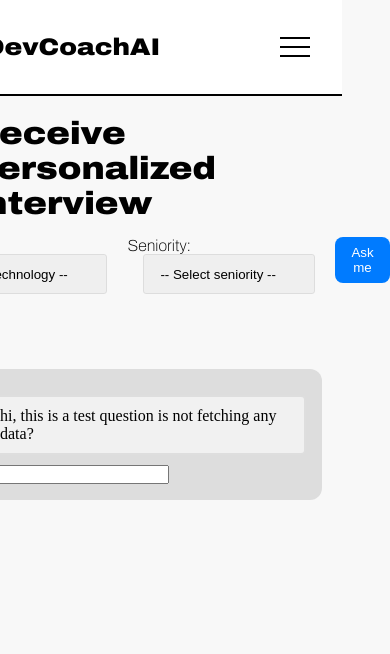
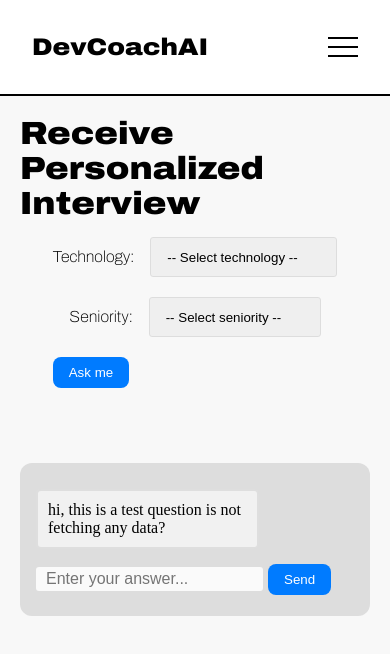
Before and after one commit to matifandy8/ai-app, a Next.js app: page /playground/interview in a window 390 px wide. Both pictures are taken after a click on the button "Ask me". Shown: the top 654 px of the page. Built offline with nearby package versions, Linux system fonts and the light colour scheme.

Commit message:
feat: send answer

```diff
--- a/src/app/playground/interview/page.tsx
+++ b/src/app/playground/interview/page.tsx
@@ -4,10 +4,21 @@
 import { ChangeEventHandler, useState } from 'react'
 import './styles/Interview.scss'
 
+type Answer = {
+    id: number
+    answer: string
+}
+
 export default function Interview() {
     const [technology, setTechnology] = useState('')
     const [seniority, setSeniority] = useState('')
     const [questions, setQuestions] = useState('')
+    const [answer, setAnswer] = useState('')
+    const [answers, setAnswers] = useState<Answer[]>([])
+
+    const addAnswer = (answer: string) => {
+        setAnswers([...answers, { id: answers.length + 1, answer }])
+    }
 
     const handleTechnologyChange: ChangeEventHandler<HTMLSelectElement> = e => {
         setTechnology(e.target.value)
@@ -16,14 +27,28 @@
     const handleSeniorityChange: ChangeEventHandler<HTMLSelectElement> = e => {
         setSeniority(e.target.value)
     }
+    const handleAnswerChange: ChangeEventHandler<HTMLInputElement> = e => {
+        setAnswer(e.target.value)
+    }
 
     const handleSubmit = async (e: React.SyntheticEvent) => {
         e.preventDefault()
+        // try {
+        //     const message = await fetchQuestionMessage(technology, seniority);
+        //     setCurrentQuestion(message);
+        //   } catch (error) {
+        //     console.error(error);
+        //     // Display error message to user
+        //   }
         // const message = await fetchQuestionMessage(technology, seniority);
         // setQuestions(message);
         setQuestions('hi, this is a test question is not fetching any data?')
     }
-
+    function handleClick() {
+        if (!answer) return
+        addAnswer(answer)
+        setAnswer('')
+    }
     return (
         <div className="interview">
             <h1 className="interview__title">Receive Personalized Interview</h1>
@@ -66,8 +91,26 @@
                     </p>
                 ) : (
                     <div className="interview__chat">
-                        <div className="interview__question">{questions}</div>
-                        <input type="text" />
+                        <div className="interview__question-msg">
+                            {questions}
+                        </div>
+                        {answers?.map(answer => (
+                            <div
+                                className="interview__answer-msg"
+                                key={answer.id}
+                            >
+                                {answer.answer}
+                            </div>
+                        ))}
+                        <div className="interview__answer">
+                            <input
+                                type="text"
+                                placeholder="Enter your answer..."
+                                value={answer}
+                                onChange={handleAnswerChange}
+                            />
+                            <button onClick={handleClick}>Send</button>
+                        </div>
                     </div>
                 )}
             </div>
--- a/src/app/playground/interview/styles/Interview.scss
+++ b/src/app/playground/interview/styles/Interview.scss
@@ -11,9 +11,11 @@
         margin-bottom: 1rem;
     }
     &__playground {
-        max-width: 700px;
+        max-width: 600px;
     }
     &__chat {
+        display: flex;
+        flex-direction: column;
         background: #ddd;
         margin: 25px auto;
         box-sizing: border-box;
@@ -22,7 +24,47 @@
         position: relative;
         overflow: hidden;
     }
-    &__question {
+    &__answer {
+        border: none;
+        border-radius: 3px;
+        font-size: 1em;
+        input {
+            border-radius: 3px;
+            padding: 5px;
+            line-height: 1.5;
+            flex: 1;
+            font-size: 1rem;
+            background: #fafafa;
+            outline: none;
+            border: none;
+            padding: 0 10px;
+        }
+        button {
+            margin: 5px;
+            align-self: flex-start;
+            padding: 0.5rem 1rem;
+            border: none;
+            border-radius: 0.5rem;
+            background-color: #007bff;
+            color: #fff;
+
+            &:hover {
+                cursor: pointer;
+                background-color: #0069d9;
+            }
+        }
+    }
+    &__question-msg {
+        width: 70%;
+        border: 2px solid #dedede;
+        background-color: #f1f1f1;
+        border-radius: 5px;
+        padding: 10px;
+        margin: 10px 0;
+    }
+    &__answer-msg {
+        align-self: end;
+        width: 70%;
         border: 2px solid #dedede;
         background-color: #f1f1f1;
         border-radius: 5px;
@@ -93,3 +135,11 @@
         }
     }
 }
+
+@media (max-width: 768px) {
+    .interview {
+        &__form {
+            flex-direction: column;
+        }
+    }
+}
```
